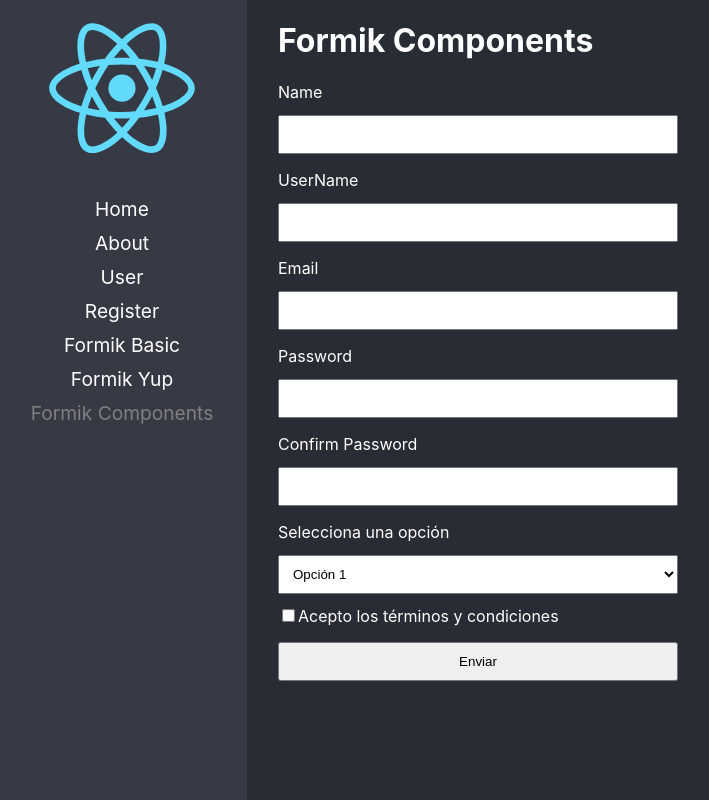
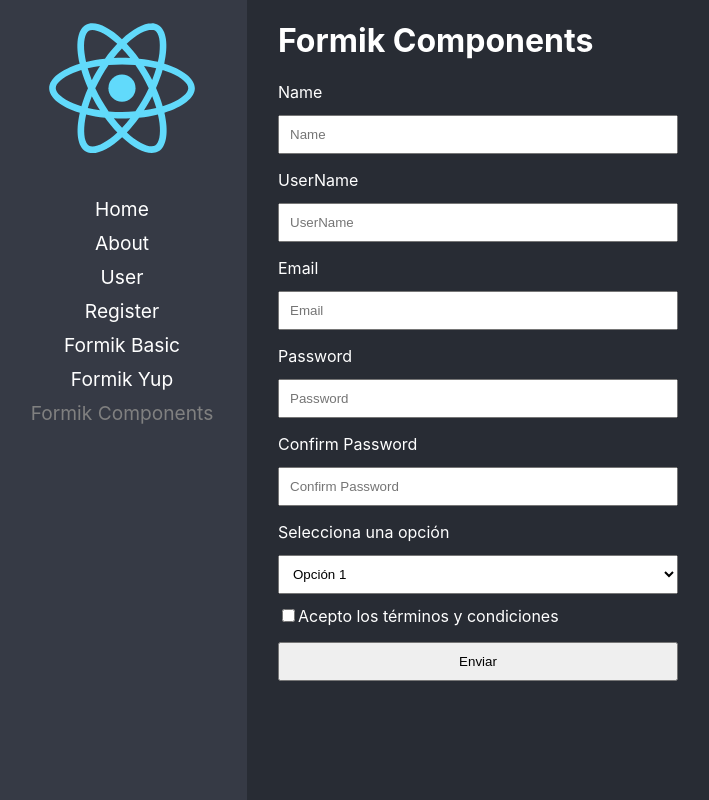
Before and after one commit to benjabenjabenja/component-patterns, a React (Create React App) app: page /formik-components in a window 1280 px wide. Shown: the whole page, without its empty margins (3-712 px from the left). Built offline with nearby package versions, Linux system fonts and the light colour scheme.

Commit message:
agregado de placeholders en 'FormikComponents'

```diff
--- a/src/forms/pages/FormikComponents/FormikComponents.tsx
+++ b/src/forms/pages/FormikComponents/FormikComponents.tsx
@@ -33,6 +33,7 @@ const FormikComponents: React.FC = () => {
                                 <Field
                                     type={FORM_FORMIK_BASIC.FORM.TYPES.TEXT}
                                     name={FORM_FORMIK_BASIC.FORM.INPUTS.NAME.NAME}
+                                    placeholder={FORM_FORMIK_BASIC.FORM.PLACEHOLDERS.NAME}
                                 />
                             </label>
                             <ErrorMessage
@@ -45,6 +46,7 @@ const FormikComponents: React.FC = () => {
                                 <Field
                                     type={FORM_FORMIK_BASIC.FORM.TYPES.TEXT}
                                     name={FORM_FORMIK_BASIC.FORM.INPUTS.USERNAME.NAME}
+                                    placeholder={FORM_FORMIK_BASIC.FORM.PLACEHOLDERS.USERNAME}
                                 />
                             </label>
                             <ErrorMessage
@@ -57,6 +59,7 @@ const FormikComponents: React.FC = () => {
                                 <Field
                                     type={FORM_FORMIK_BASIC.FORM.TYPES.EMAIL}
                                     name={FORM_FORMIK_BASIC.FORM.INPUTS.EMAIL.NAME}
+                                    placeholder={FORM_FORMIK_BASIC.FORM.PLACEHOLDERS.EMAIL}
                                 />
                             </label>
                             <ErrorMessage
@@ -69,6 +72,7 @@ const FormikComponents: React.FC = () => {
                                 <Field
                                     type={FORM_FORMIK_BASIC.FORM.TYPES.PASSWORD}
                                     name={FORM_FORMIK_BASIC.FORM.INPUTS.PASSWORD.NAME}
+                                    placeholder={FORM_FORMIK_BASIC.FORM.PLACEHOLDERS.PASSWORD}
                                 />
                             </label>
                             <ErrorMessage
@@ -81,6 +85,7 @@ const FormikComponents: React.FC = () => {
                                 <Field
                                     type={FORM_FORMIK_BASIC.FORM.TYPES.PASSWORD}
                                     name={FORM_FORMIK_BASIC.FORM.INPUTS.CONFIRM_PASSWORD.NAME}
+                                    placeholder={FORM_FORMIK_BASIC.FORM.PLACEHOLDERS.CONFIRM_PASSWORD}
                                 />
                             </label>
                             <ErrorMessage
@@ -93,6 +98,7 @@ const FormikComponents: React.FC = () => {
                                 <Field
                                     name={FORM_FORMIK_BASIC.FORM.INPUTS.SELECT.NAME}
                                     as="select"
+                                    placeholder={FORM_FORMIK_BASIC.FORM.PLACEHOLDERS.SELECT}
                                 >
                                     {FORM_FORMIK_BASIC.FORM.OPTIONS.SELECT.map((option) => (
                                         <option key={option.VALUE} value={option.VALUE}>{option.LABEL}</option>
@@ -103,7 +109,6 @@ const FormikComponents: React.FC = () => {
                                 name={FORM_FORMIK_BASIC.FORM.INPUTS.SELECT.NAME}
                                 component="span"
                             />
-
 
                             <label className={stylesFormikComponents.labelCheckTerms}>
                                 <Field
```
